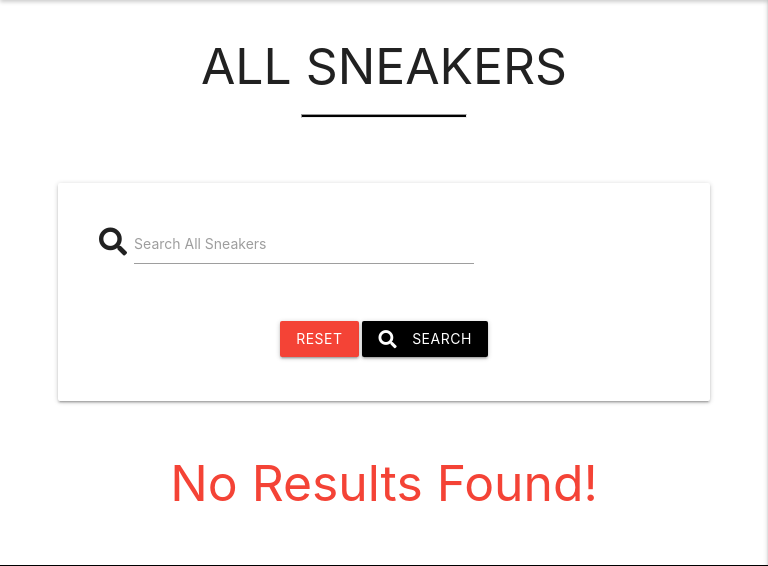
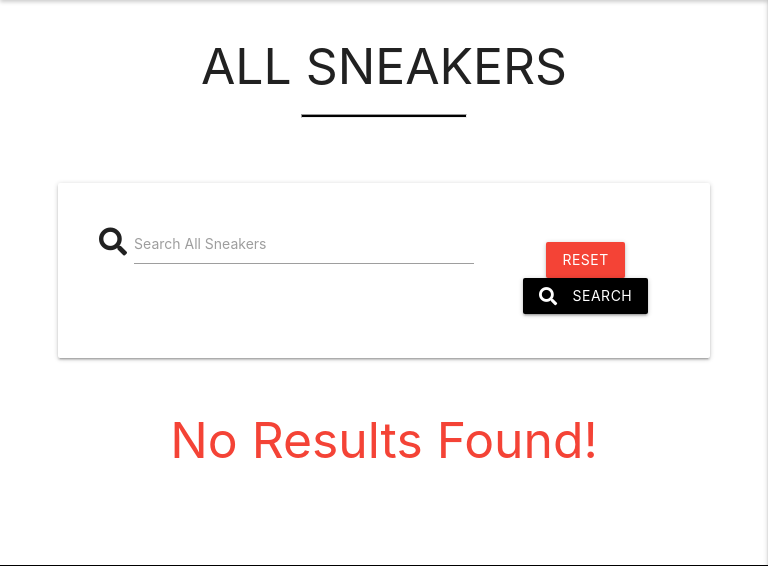
Before and after one commit to Code-Institute-Submissions/sneakerfans-ms3, a Flask app: page /search in a window 768 px wide. Shown: the part 80-646 px from the top of the page. Run offline with Flask 2, Linux system fonts and the light colour scheme; data that the repository does not hold is empty; some libraries are stand-ins or nearby versions.

Commit message:
media queries updated for ipad in style.css

```diff
--- a/static/css/style.css
+++ b/static/css/style.css
@@ -112,12 +112,6 @@ hr {
   .cta {
     margin-top: 380px;
     margin-bottom: 20px
-  }
-}
-
-@media only screen and (min-width:601px) and (max-width:1024px) {
-  .col.m4 {
-    width: 100% !important;
   }
 }
 
```
